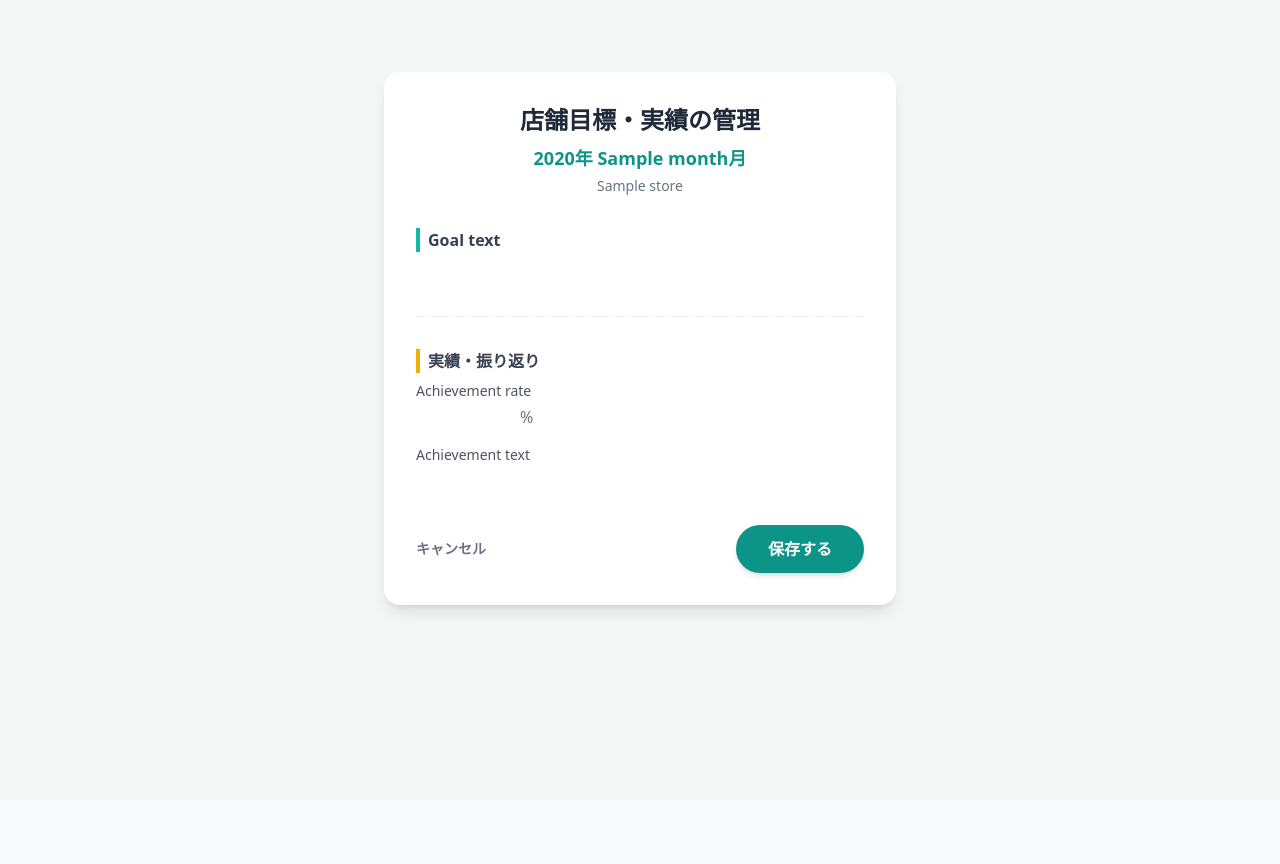
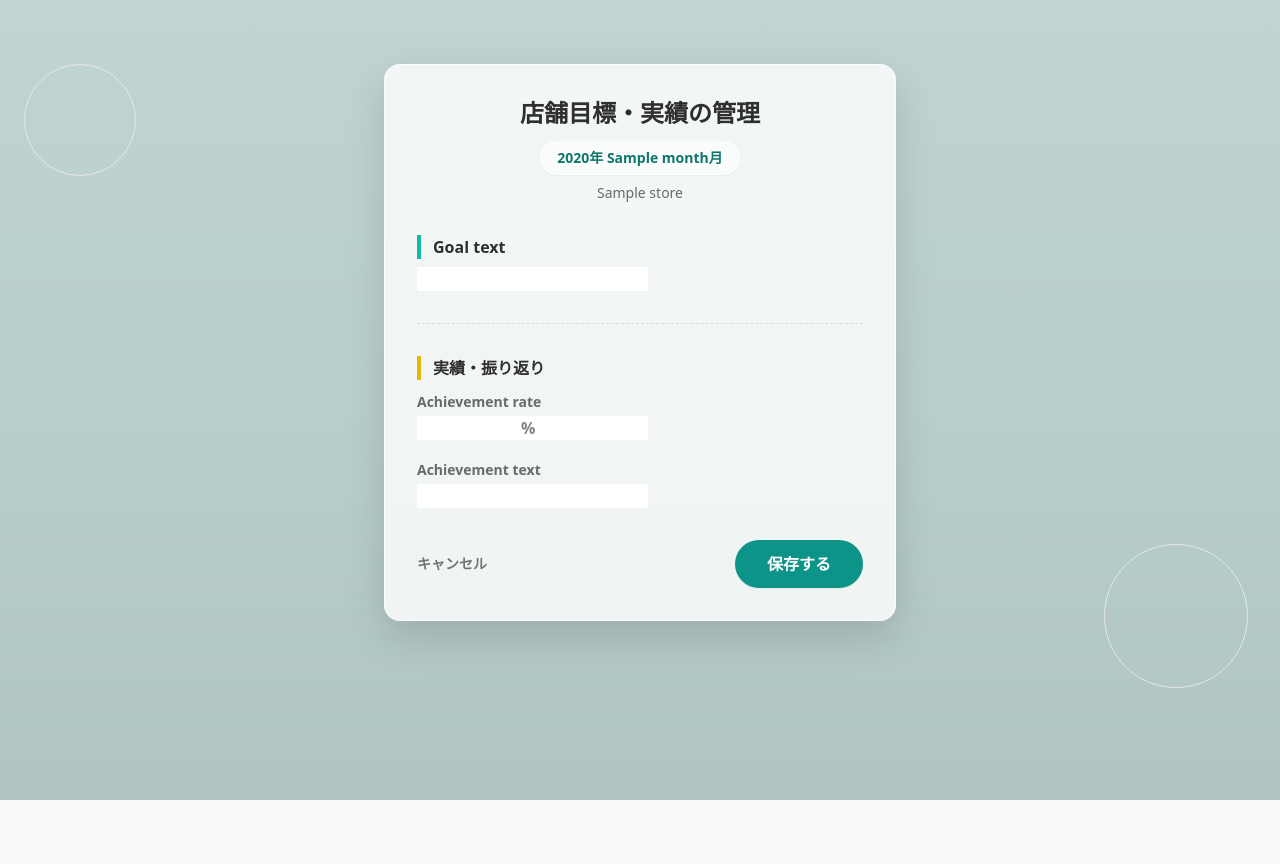
Before and after one commit to StericottoAlpha/C3, a Django app: template stores/templates/stores/update_goal.html in a window 1280 px wide. Run offline with Django 5.2, Linux system fonts and the light colour scheme; the template is opened without the code that fills it: most values are stand-ins (such as "Sample title", 1, 10 or a date in 2020); form fields are guessed from the names that the template uses; some libraries are stand-ins or nearby versions.

Commit message:
[fix]GoalUI

```diff
--- a/stores/templates/stores/update_goal.html
+++ b/stores/templates/stores/update_goal.html
@@ -3,67 +3,96 @@
 {% block title %}店舗目標の設定 | C3{% endblock %}
 
 {% block content %}
-<div class="min-h-screen py-8 px-4 flex justify-center items-start bg-[#f4f7f6]">
-    <div class="bg-white w-full max-w-lg rounded-2xl shadow-lg p-8 mt-10">
+<div class="min-h-screen bg-[#b9cfcc] relative overflow-hidden py-10 px-4 flex justify-center items-start">
+
+    <!-- 背景：控えめ（紙感＋薄いグラデ） -->
+    <div class="absolute inset-0 pointer-events-none">
+        <div class="absolute inset-0 bg-gradient-to-b from-white/10 via-transparent to-black/5"></div>
+        <div class="absolute inset-0 opacity-[0.045]"
+             style="background-image: radial-gradient(rgba(0,0,0,.35) 0.6px, transparent 0.6px);
+                    background-size: 14px 14px;"></div>
+    </div>
+
+    <!-- 装飾：少なめ（角に薄い波紋） -->
+    <div class="absolute inset-0 pointer-events-none z-0">
+        <div class="absolute left-6 top-16 w-28 h-28 rounded-full border border-white/18"></div>
+        <div class="absolute right-8 bottom-28 w-36 h-36 rounded-full border border-white/12"></div>
+    </div>
+
+    <div class="relative z-10 w-full max-w-lg mt-6">
+        <div class="bg-white/80 border border-white/70 rounded-2xl shadow-[0_16px_40px_rgba(0,0,0,0.14)] p-6 sm:p-8 overflow-hidden">
 
             <div class="text-center mb-8">
-            <h1 class="text-2xl font-bold text-gray-800">店舗目標・実績の管理</h1>
-            <div class="mt-2 text-teal-600 font-bold text-lg">
+                <h1 class="text-xl sm:text-2xl font-bold text-[#2f2f2f]">店舗目標・実績の管理</h1>
+                <div class="mt-3 inline-flex items-center rounded-full bg-white/60 border border-white/60 shadow-sm px-4 py-1.5">
+                    <span class="text-teal-700 font-bold text-sm">
                         {{ year }}年 {{ month }}月
+                    </span>
                 </div>
-            <p class="text-sm text-gray-500 mt-1">{{ store.store_name }}</p>
+                <p class="text-sm text-[#2f2f2f]/70 mt-2">{{ store.store_name }}</p>
             </div>
 
             <form method="post">
                 {% csrf_token %}
 
                 <div class="mb-8">
-                <label class="block text-gray-700 font-bold mb-2 border-l-4 border-teal-500 pl-2">
+                    <label class="block text-[#2f2f2f] font-bold mb-2 border-l-4 border-teal-500 pl-3">
                         {{ form.goal_text.label }}
                     </label>
                     {{ form.goal_text }}
                     {% if form.goal_text.errors %}
-                    <div class="text-red-500 text-sm mt-1">{{ form.goal_text.errors }}</div>
+                        <div class="mt-2 rounded-2xl bg-red-50/80 border border-red-200 text-red-700 text-sm font-bold px-4 py-3">
+                            {{ form.goal_text.errors }}
+                        </div>
                     {% endif %}
                 </div>
 
-            <hr class="border-gray-200 my-8 border-dashed">
+                <hr class="border-black/10 my-8 border-dashed">
 
                 <div class="mb-6">
-                <label class="block text-gray-700 font-bold mb-2 border-l-4 border-yellow-500 pl-2">
+                    <label class="block text-[#2f2f2f] font-bold mb-3 border-l-4 border-yellow-500 pl-3">
                         実績・振り返り
                     </label>
 
-                <div class="mb-4">
-                    <label class="block text-sm text-gray-600 mb-1">{{ form.achievement_rate.label }}</label>
+                    <div class="mb-5">
+                        <label class="block text-sm font-bold text-[#2f2f2f]/70 mb-1">{{ form.achievement_rate.label }}</label>
                         <div class="flex items-center gap-2">
                             <div class="w-24">
                                 {{ form.achievement_rate }}
                             </div>
-                        <span class="text-gray-500">%</span>
+                            <span class="text-[#2f2f2f]/60 font-bold">%</span>
                         </div>
                         {% if form.achievement_rate.errors %}
-                        <div class="text-red-500 text-sm mt-1">{{ form.achievement_rate.errors }}</div>
+                            <div class="mt-2 rounded-2xl bg-red-50/80 border border-red-200 text-red-700 text-sm font-bold px-4 py-3">
+                                {{ form.achievement_rate.errors }}
+                            </div>
                         {% endif %}
                     </div>
 
                     <div class="mb-2">
-                    <label class="block text-sm text-gray-600 mb-1">{{ form.achievement_text.label }}</label>
+                        <label class="block text-sm font-bold text-[#2f2f2f]/70 mb-1">{{ form.achievement_text.label }}</label>
                         {{ form.achievement_text }}
                         {% if form.achievement_text.errors %}
-                        <div class="text-red-500 text-sm mt-1">{{ form.achievement_text.errors }}</div>
+                            <div class="mt-2 rounded-2xl bg-red-50/80 border border-red-200 text-red-700 text-sm font-bold px-4 py-3">
+                                {{ form.achievement_text.errors }}
+                            </div>
                         {% endif %}
                     </div>
                 </div>
+
                 <div class="flex items-center justify-between gap-4 mt-8">
-                <a href="{% url 'common:index' %}" class="text-gray-500 hover:text-gray-700 text-sm font-bold transition">
+                    <a href="{% url 'common:index' %}"
+                       class="text-[#2f2f2f]/65 hover:text-[#2f2f2f] text-sm font-bold transition">
                         キャンセル
                     </a>
-                <button type="submit" class="bg-teal-600 hover:bg-teal-700 text-white font-bold py-3 px-8 rounded-full shadow-md hover:shadow-lg transition duration-200 transform hover:-translate-y-0.5">
+                    <button type="submit"
+                            class="bg-teal-600 hover:bg-teal-700 text-white font-bold py-3 px-8 rounded-full shadow-sm hover:shadow-md transition duration-200 active:scale-[0.99] focus:outline-none focus:ring-4 focus:ring-teal-500/20">
                         保存する
                     </button>
                 </div>
             </form>
+
+        </div>
     </div>
 </div>
 {% endblock %}
```
Lines whose indentation alone changed are shown as unchanged.
